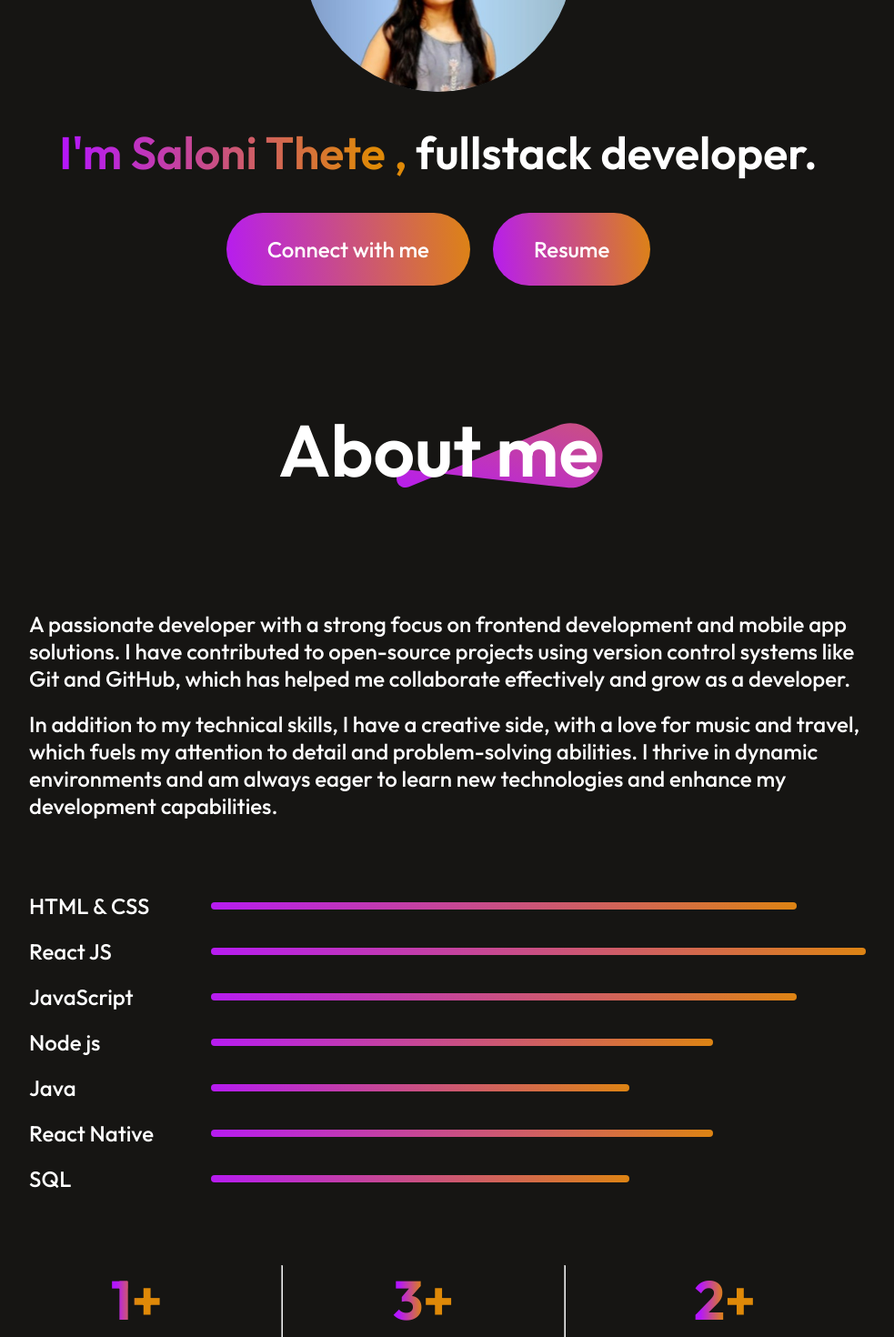
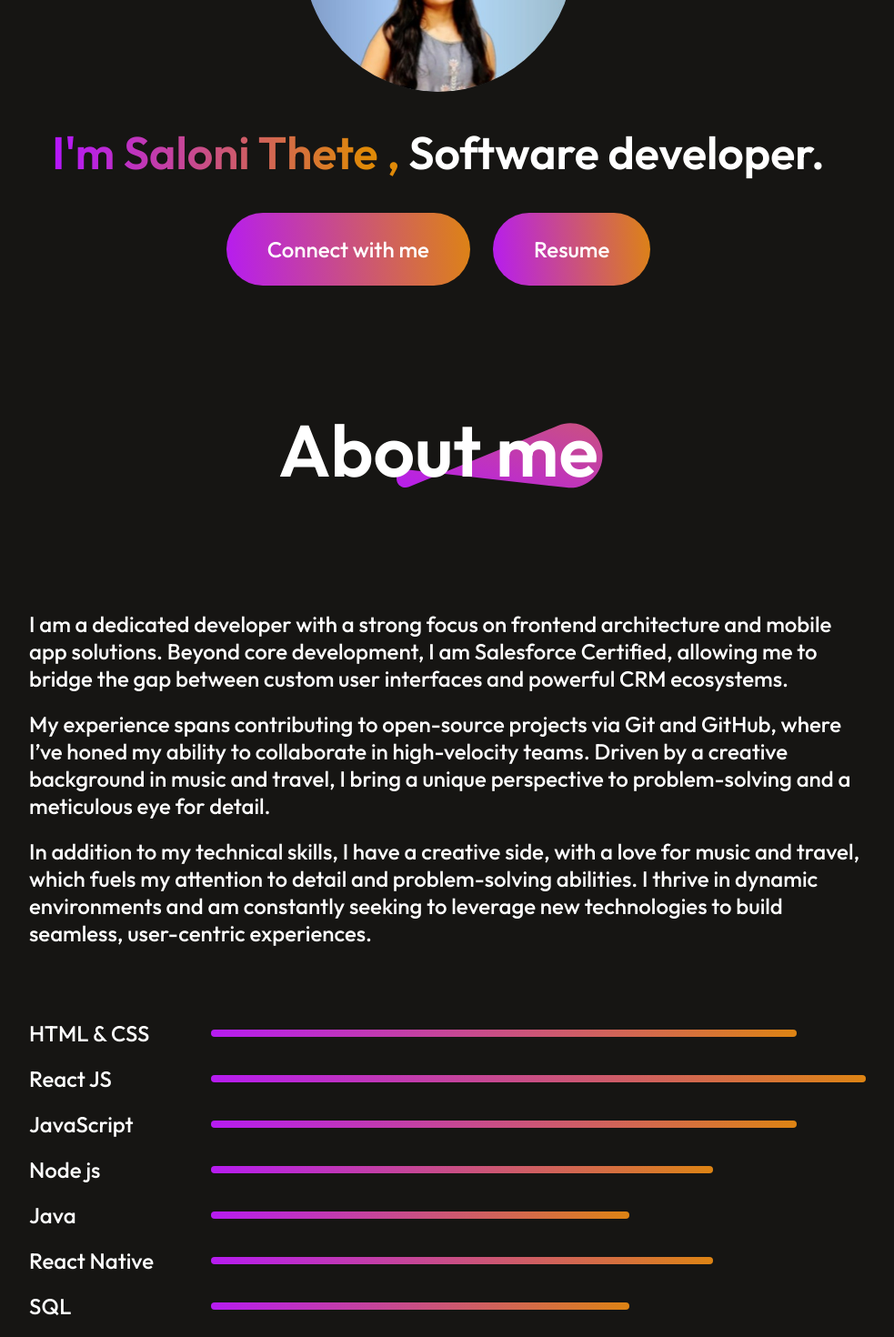
Before and after one commit to SaloniThete/my-portfolio, a React (Vite) app: page / in a window 1280 px wide. Shown: the part 320-1790 px from the top of the page at 91% size, without its empty margins (158-1141 px from the left). Built offline with nearby package versions, Linux system fonts and the light colour scheme.

Commit message:
portfolio updated

```diff
--- a/src/Components/About/About.jsx
+++ b/src/Components/About/About.jsx
@@ -18,8 +18,9 @@ const About = () => {
         </div> */}
         <div className="about-right">
             <div className="about-para">
-                <p>A passionate developer with a strong focus on frontend development and mobile app solutions. I have contributed to open-source projects using version control systems like Git and GitHub, which has helped me collaborate effectively and grow as a developer.</p>
-                <p>In addition to my technical skills, I have a creative side, with a love for music and travel, which fuels my attention to detail and problem-solving abilities. I thrive in dynamic environments and am always eager to learn new technologies and enhance my development capabilities.</p>
+                <p>I am a dedicated developer with a strong focus on frontend architecture and mobile app solutions. Beyond core development, I am Salesforce Certified, allowing me to bridge the gap between custom user interfaces and powerful CRM ecosystems.</p>
+                <p>My experience spans contributing to open-source projects via Git and GitHub, where I’ve honed my ability to collaborate in high-velocity teams. Driven by a creative background in music and travel, I bring a unique perspective to problem-solving and a meticulous eye for detail. </p>
+                <p>In addition to my technical skills, I have a creative side, with a love for music and travel, which fuels my attention to detail and problem-solving abilities. I thrive in dynamic environments and am constantly seeking to leverage new technologies to build seamless, user-centric experiences.</p>
             </div>
             <div className="about-skills">
                 <div className="about-skill"><p>HTML & CSS</p><hr style={{width:"70%"}}/></div>
@@ -34,7 +35,7 @@ const About = () => {
       </div>
       <div className="about-achievements">
         <div className="about-achievement">
-            <h1>1+</h1>
+            <h1>2+</h1>
             <p>YEARS OF EXPERIENCE</p>
         </div>
         <hr />
--- a/src/Components/Hero/Hero.jsx
+++ b/src/Components/Hero/Hero.jsx
@@ -7,7 +7,7 @@ const Hero = () => {
   return (
     <div id='home' className='hero'>
         <img src={profile_img} alt="" />
-        <h1><span>I'm Saloni Thete ,</span> fullstack developer.</h1>
+        <h1><span>I'm Saloni Thete ,</span> Software developer.</h1>
         {/* <p>I am a fullstack developer</p> */}
         <div className="hero-action">
             <div className="hero-connect"><AnchorLink className='anchor-link' offset={50} href='#contact'>Connect with me</AnchorLink></div>
```
